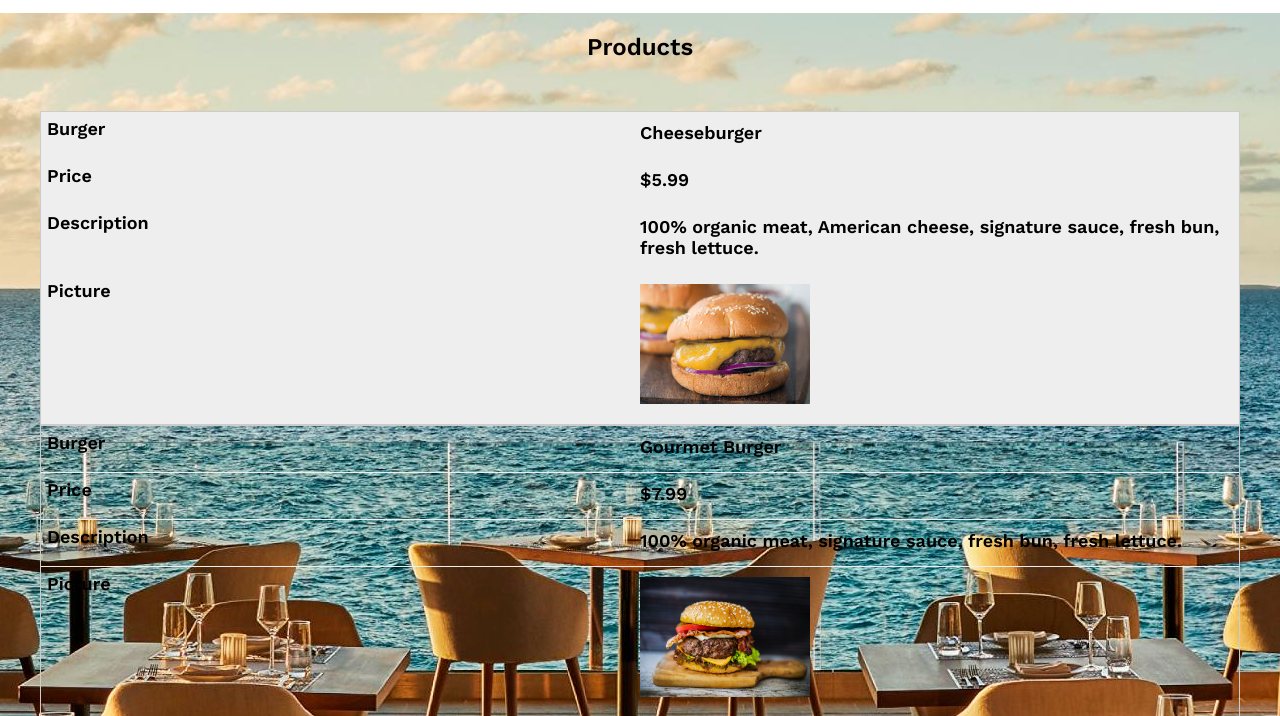
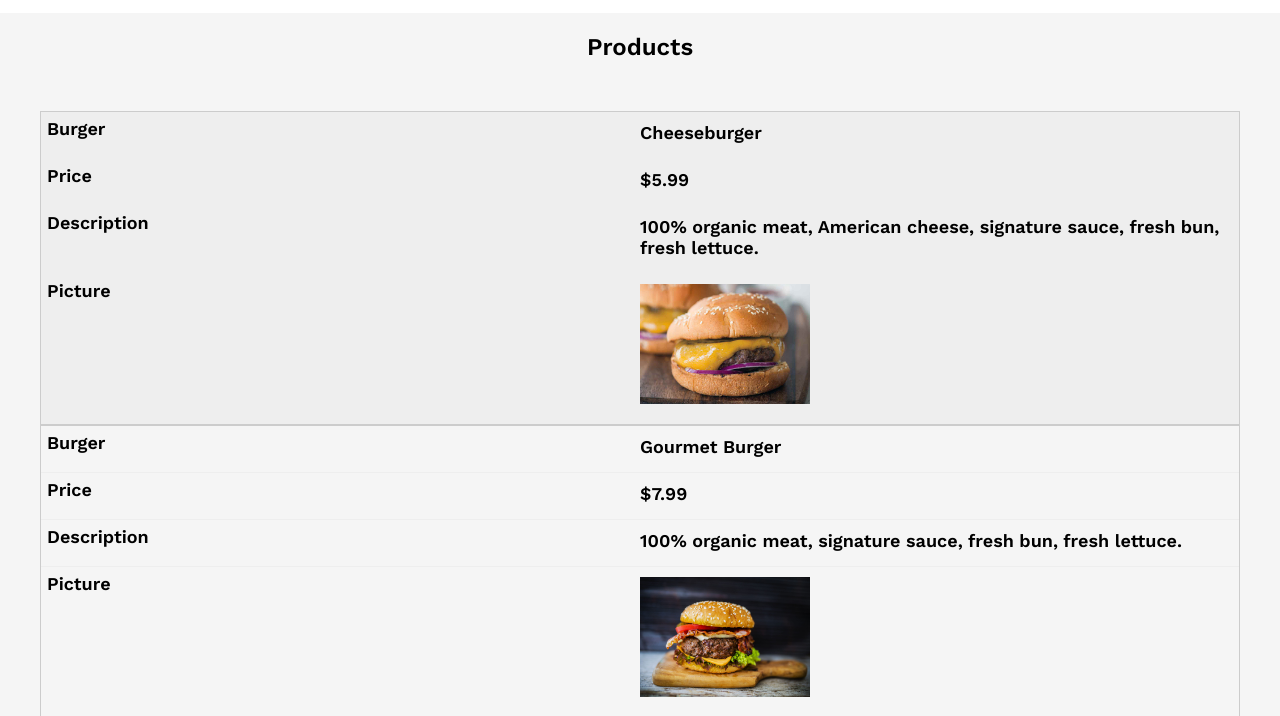
Before and after one commit to RaynerMDZ/cst2309-midterm, a plain HTML site: page html/menu.html in a window 1280 px wide. Shown: the part 58-774 px from the top of the page. Drawn offline with nearby package versions, Linux system fonts and the light colour scheme.

Commit message:
fix menu page

```diff
--- a/html/menu.html
+++ b/html/menu.html
@@ -9,7 +9,7 @@
     <link rel="stylesheet" href="../css/navbar.css" type="text/css">
     <link rel="stylesheet" href="../css/index.css">
 </head>
-<body>
+<body style="background-image: none;">
 
 <header>
     <div class="nav-container">
```
